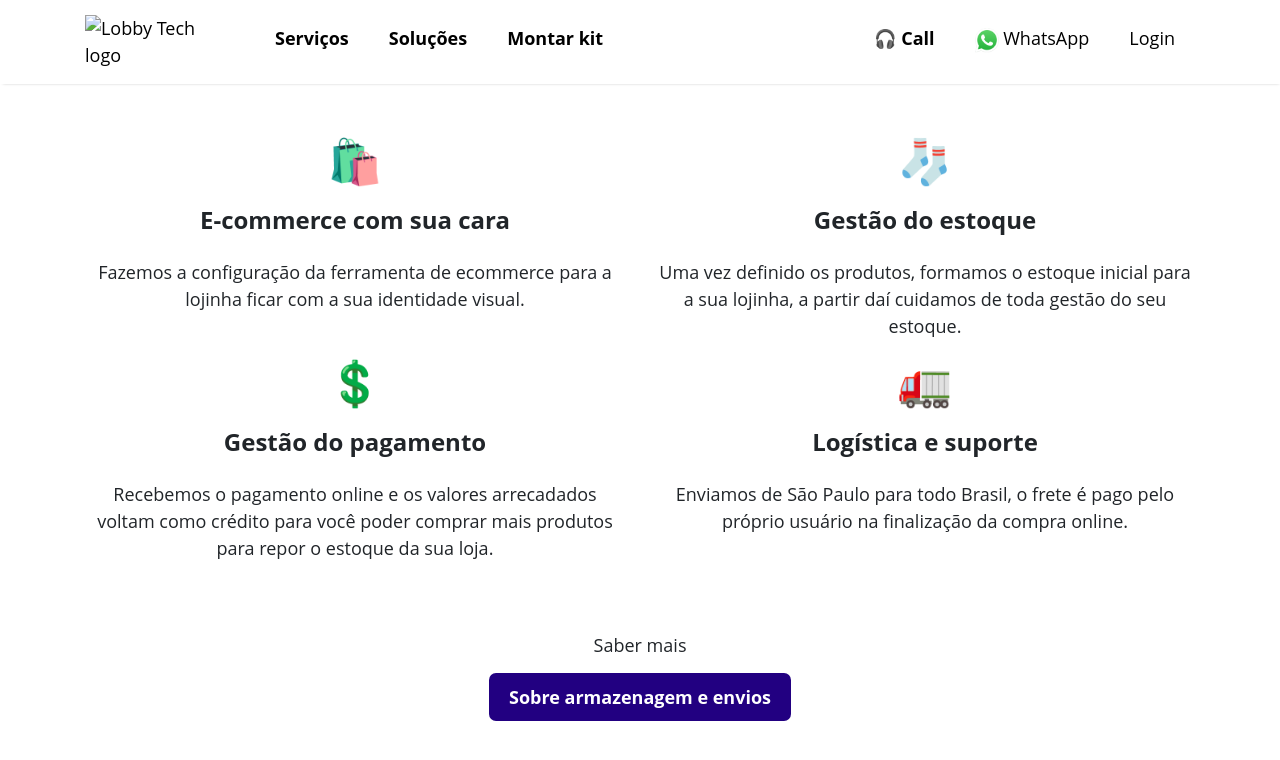
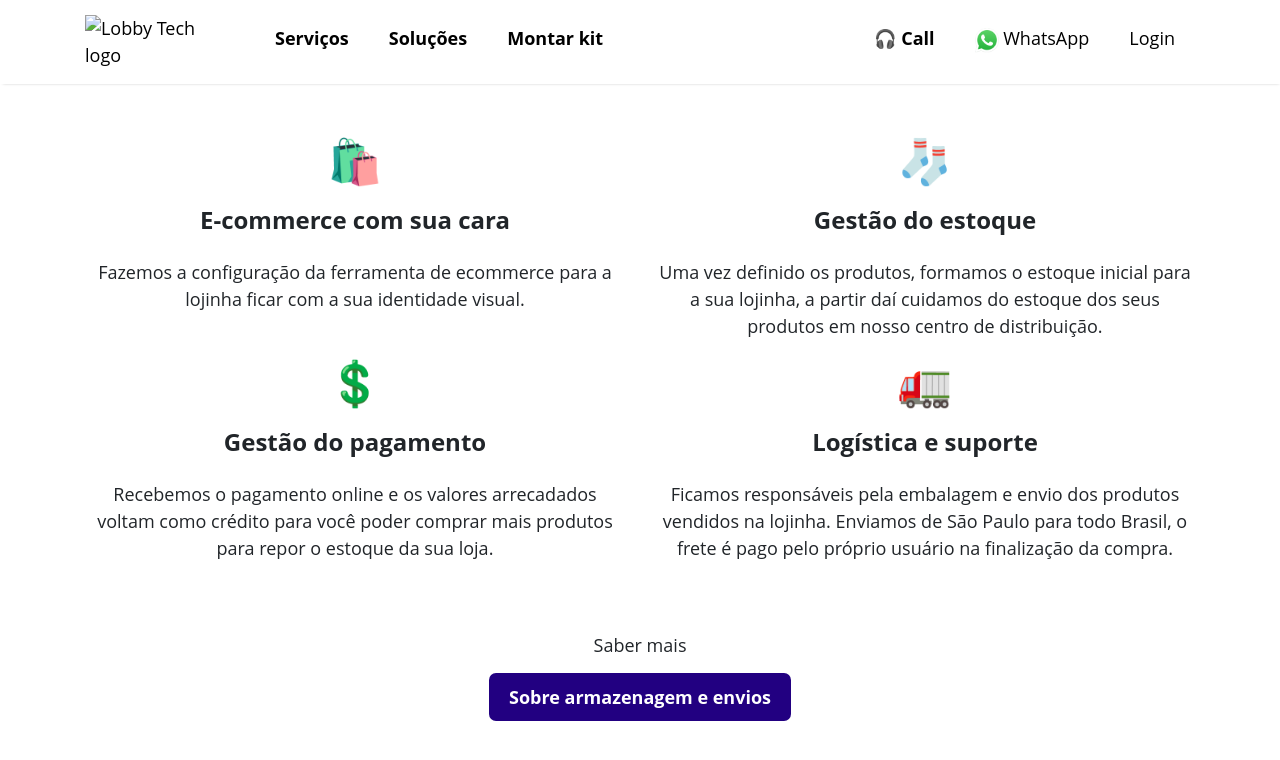
Before and after one commit to lobby-tech/lobby.tech, a Jekyll site: the page built from lojinha-da-sua-marca.html, in a window 1280 px wide and 900 px high, scrolled down 645 px. Shown: the top 760 px of the window. Built offline with Jekyll 4.4.1, drawn with Linux system fonts in a browser that asks for light colours; a script that is not in the unit is left out.

Commit message:
Updated text

```diff
--- a/lojinha-da-sua-marca.html
+++ b/lojinha-da-sua-marca.html
@@ -39,7 +39,7 @@ layout: home
       <section class="col-md-6">
         <p class="font--xxl">🧦</p>
         <h2 class="font--lg"><b>Gestão do estoque</b></h2>
-        <p>Uma vez definido os produtos, formamos o estoque inicial para a sua lojinha, a partir daí cuidamos de toda gestão do seu estoque.</p>
+        <p>Uma vez definido os produtos, formamos o estoque inicial para a sua lojinha, a partir daí cuidamos do estoque dos seus produtos em nosso centro de distribuição.</p>
       </section>
       <section class="col-md-6">
         <p class="font--xxl">💲</p>
@@ -50,7 +50,7 @@ layout: home
       <section class="col-md-6">
         <p class="font--xxl">🚛</p>
         <h2 class="font--lg"><b>Logística e suporte</b></h2>
-        <p>Enviamos de São Paulo para todo Brasil, o frete é pago pelo próprio usuário na finalização da compra online.</p>
+        <p>Ficamos responsáveis pela embalagem e envio dos produtos vendidos na lojinha. Enviamos de São Paulo para todo Brasil, o frete é pago pelo próprio usuário na finalização da compra.</p>
         <br>
       </section>
     </div>
```
